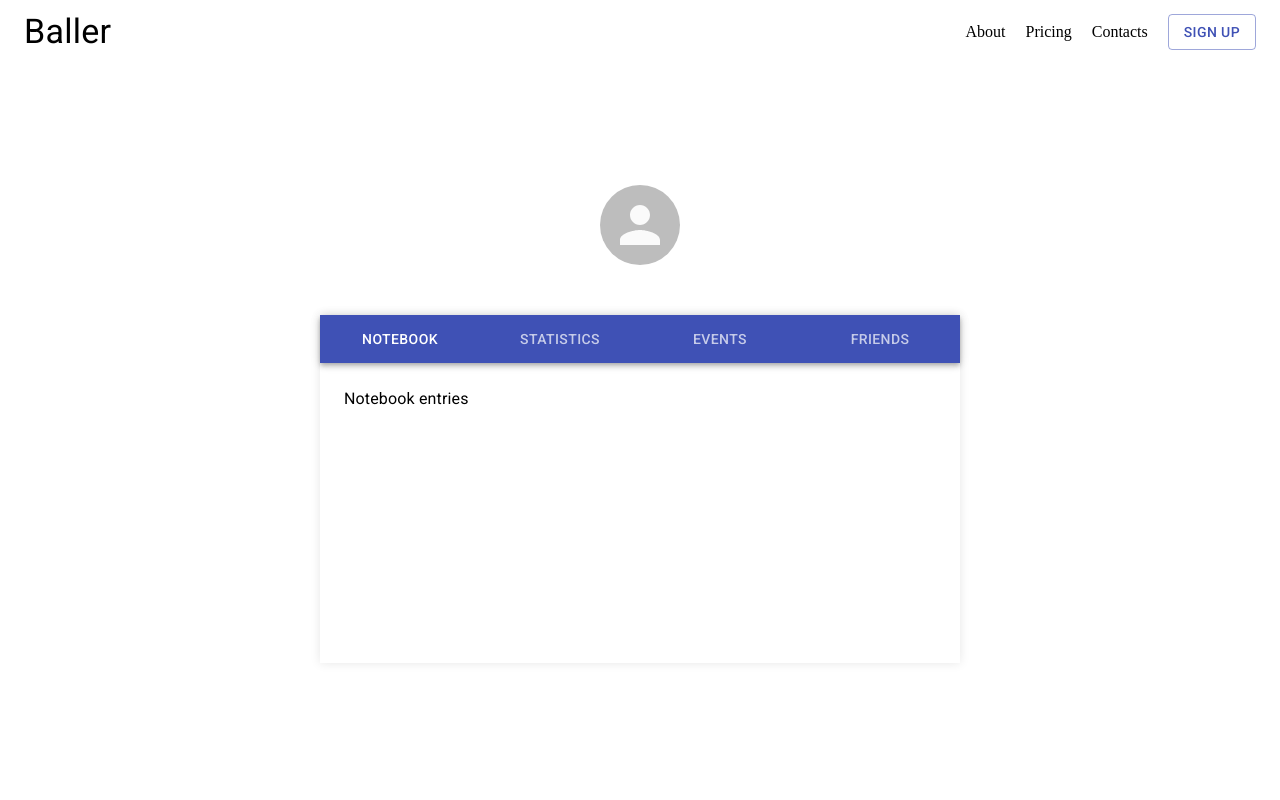
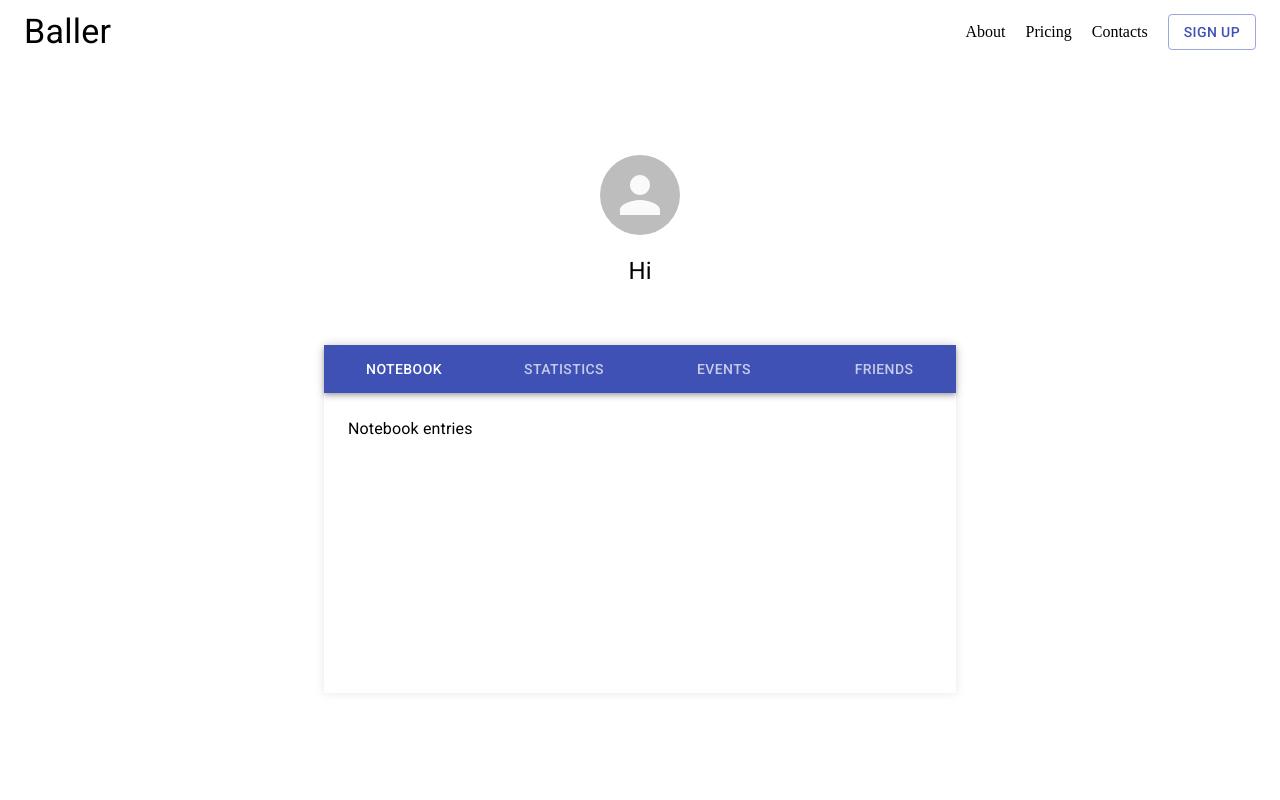
Before and after one commit to DariusPirvulescu/goco-test-client, a React (Create React App) app: page /dashboard in a window 1280 px wide. Shown: the top 800 px of the page. Built offline with nearby package versions, Linux system fonts and the light colour scheme.

Commit message:
Implement username render on Dashboard

```diff
--- a/package.json
+++ b/package.json
@@ -5,6 +5,7 @@
   "dependencies": {
     "@material-ui/core": "^4.11.3",
     "@material-ui/icons": "^4.11.2",
+    "@material-ui/lab": "^4.0.0-alpha.57",
     "@material-ui/styles": "^4.11.3",
     "@testing-library/jest-dom": "^5.11.4",
     "@testing-library/react": "^11.1.0",
--- a/src/components/App.js
+++ b/src/components/App.js
@@ -8,7 +8,7 @@ import Homepage from 'components/organisms/Homepage';
 import ResetPass from 'components/organisms/ResetPass';
 import Footer from 'components/molecules/Footer';
 import Authenticate from 'components/organisms/Authenticate'
-import Dashboard from "components/organisms/Dashboard";
+import Dashboard from 'components/organisms/Dashboard';
 
 // context
 import { UserContext } from 'contexts/userContext';
@@ -35,7 +35,6 @@ const App = () => {
 
   return (
     <Router>
-      {/* <p>use: {user && user.email }</p> */}
       <UserContext.Provider value={{ providedUser }}>
         <Navbar />
         <div style={{ minHeight: '80vh' }}>
--- a/src/components/organisms/Dashboard.js
+++ b/src/components/organisms/Dashboard.js
@@ -1,10 +1,13 @@
-import React from 'react';
+import React, { useContext } from 'react';
 
 import { makeStyles } from '@material-ui/core/styles';
 import Grid from '@material-ui/core/Grid';
+import Typography from '@material-ui/core/Typography';
 
 import Avatar from 'components/atoms/Avatar';
 import TabsMenu from 'components/molecules/TabsMenu';
+
+import { UserContext } from 'contexts/userContext';
 
 const useStyles = makeStyles(theme => ({
   dashboardContainer: {
@@ -18,18 +21,27 @@ const useStyles = makeStyles(theme => ({
 
       minHeight: '70vh',
       minWidth: 640
-
+    }
+  },
+  dashboardHeader: {
+    textAlign: 'center',
+    '& h5': {
+      marginTop: 20
     }
   }
 }))
 
 function Dashboard() {
   const classes = useStyles();
+  const { providedUser } = useContext(UserContext);
 
   return (
-    <Grid container  className={classes.dashboardContainer} justify='center' alignItems='center'>
-      <Grid item xs={12} >
+    <Grid container spacing='1' className={classes.dashboardContainer} justify='center' alignItems='center'>
+      <Grid item xs={12} className={classes.dashboardHeader}>
         <Avatar size='large'/>
+        <Typography variant="h5">
+          Hi {providedUser.user && providedUser.user.name}
+        </Typography>
       </Grid>
 
       <Grid item xs={12} >
--- a/src/components/organisms/ResetPass.js
+++ b/src/components/organisms/ResetPass.js
@@ -4,17 +4,20 @@ import { makeStyles } from '@material-ui/core/styles';
 
 import ResetPasswordForm from 'components/molecules/ResetPasswordForm';
 
-const useStyles = makeStyles({
-  formContainer: {
-    marginTop: '25%'
-  }
-});
+const useStyles = makeStyles((theme) => ({
+  resetContainer: {
+    marginTop: '25%',
+    [theme.breakpoints.up('sm')]: {
+      marginTop: '10%',
+    },
+  },
+}));
 
 const ResetPass = () => {
   const classes = useStyles();
 
   return (
-    <div className={classes.formContainer}>
+    <div className={classes.resetContainer}>
       <ResetPasswordForm />
     </div>
   );
```
Also changed, not shown: .eslintrc.json.
